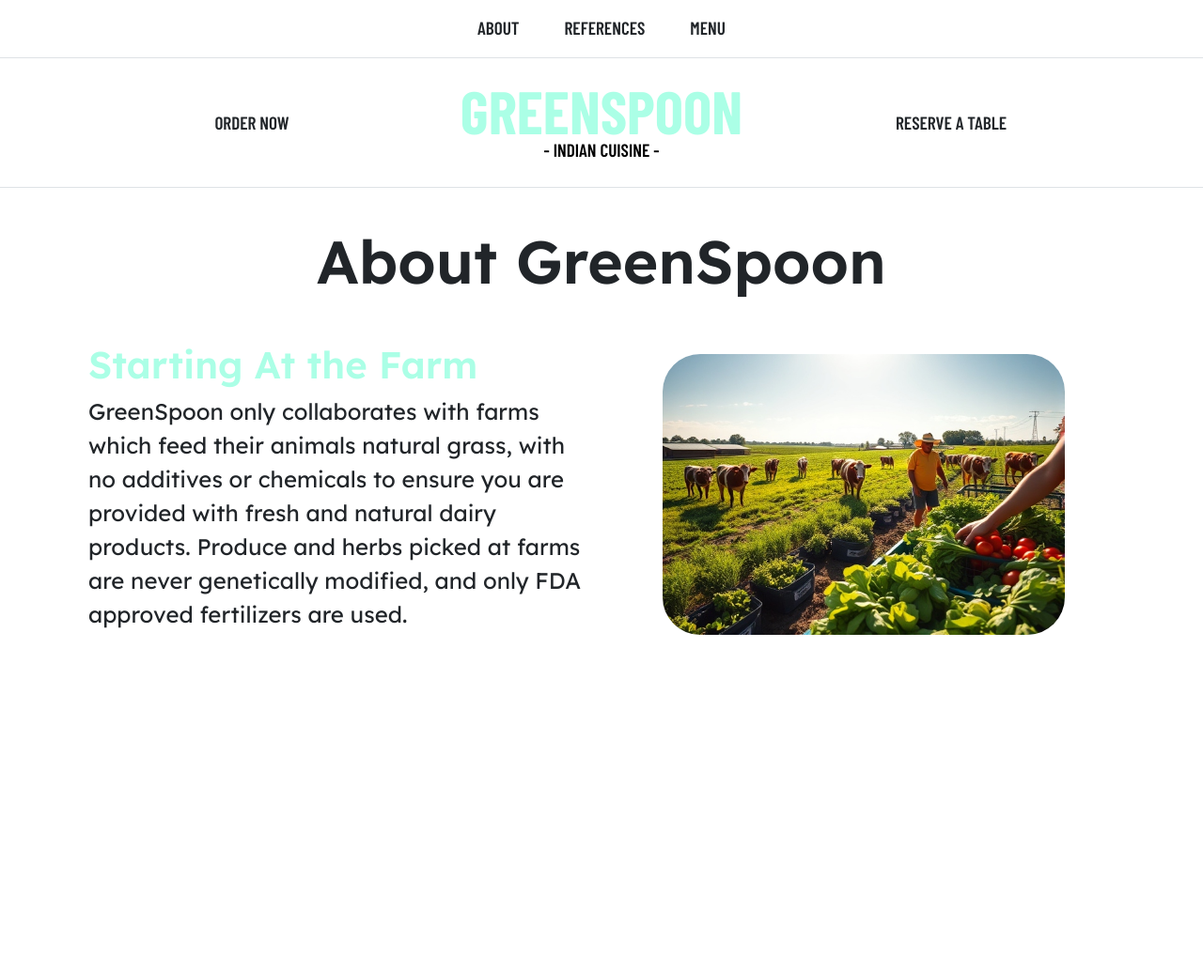
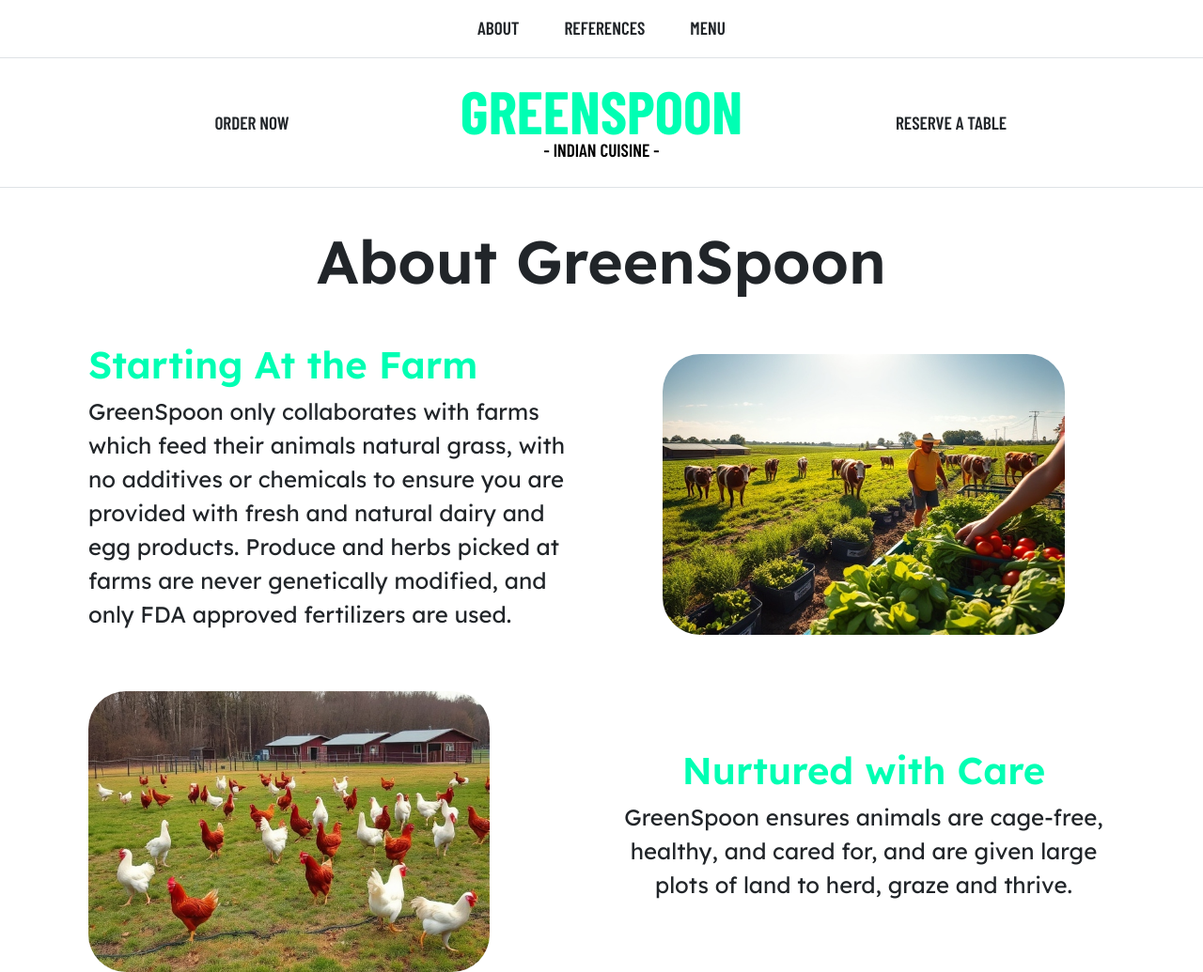
Before and after one commit to Pattuv/GreenSpoonCafe, a plain HTML site: page about.html in a window 1280 px wide. Shown: the whole page at 94% size. Before the commit the page ends 800 px from the top, so only its background shows below. Drawn offline with nearby package versions, Linux system fonts and the light colour scheme; a web font is replaced by a local one.

Commit message:
making more changes

```diff
--- a/about.html
+++ b/about.html
@@ -22,7 +22,7 @@
       rel="stylesheet"
     />
     <link rel="stylesheet" href="style.css" />
-    <link rel="icon" type="image/png" href="assets/favicon.png" />
+    <link rel="icon" type="image/png" href="assets/emblem.png" />
   </head>
   <body>
     <nav
@@ -86,14 +86,14 @@
           <p class="fs-4 fade-in">
             GreenSpoon only collaborates with farms which feed their animals
             natural grass, with no additives or chemicals to ensure you are
-            provided with fresh and natural dairy products. Produce and herbs
-            picked at farms are never genetically modified, and only FDA
+            provided with fresh and natural dairy and egg products. Produce and
+            herbs picked at farms are never genetically modified, and only FDA
             approved fertilizers are used.
           </p>
         </div>
         <div class="col-md-6 text-center fade-in">
           <img
-            src="assets/farm.jpg"
+            src="assets/about/farm.jpg"
             alt="Farm Image"
             class="img-fluid rounded"
             style="max-width: 80%; height: auto"
@@ -101,5 +101,25 @@
         </div>
       </div>
     </div>
+
+    <div class="container mt-5 first">
+      <div class="row align-items-center">
+        <div class="col-md-6 text-center text-md-start fade-in">
+          <img
+            src="assets/about/chickenfarm.jpg"
+            alt="Farm Image"
+            class="img-fluid rounded"
+            style="max-width: 80%; height: auto"
+          />
+        </div>
+        <div class="col-md-6 text-center fade-in">
+          <h2 class="display-6 title2">Nurtured with Care</h2>
+          <p class="fs-4">
+            GreenSpoon ensures animals are cage-free, healthy, and cared for,
+            and are given large plots of land to herd, graze and thrive.
+          </p>
+        </div>
+      </div>
+    </div>
   </body>
 </html>
--- a/style.css
+++ b/style.css
@@ -35,7 +35,7 @@ body {
 .title {
   font-size: 4rem;
   font-weight: 700;
-  color: #abffe6;
+  color: #00ffb3;
   text-transform: uppercase;
   margin-bottom: -20px;
 }
@@ -52,7 +52,7 @@ body {
 }
 
 .title2 {
-  color: #abffe6;
+  color: #00ffb3;
   font-weight: 600;
 }
 
@@ -66,7 +66,7 @@ body {
 }
 
 .nav-link:hover {
-  color: #abffe6;
+  color: #00ffb3;
 }
 
 .navbar-nav {
@@ -80,14 +80,14 @@ body {
 .sectiondiv {
   margin-top: 50px;
   margin-bottom: 50px;
-  background-color: #abffe6;
+  background-color: #00ffb3;
   text-align: center;
   border-radius: 40px;
 }
 
 .border-div {
-  border-top: 2px solid #abffe6; /* Top border */
-  border-bottom: 2px solid #abffe6; /* Bottom border */
+  border-top: 2px solid #00ffb3; /* Top border */
+  border-bottom: 2px solid #00ffb3; /* Bottom border */
   padding: 20px; /* Optional: Adds padding inside the div */
   margin-bottom: 50px;
 }
@@ -136,14 +136,14 @@ body {
   height: 75px;
   font-size: 25px;
   text-align: center;
-  background-color: #abffe6;
+  background-color: #00ffb3;
   border: none;
   color: black;
   transition: transform 0.3s ease, box-shadow 0.3s ease; /* Smooth transition on hover */
 }
 
 .btn-brand:hover {
-  background-color: #abffe6;
+  background-color: #00ffb3;
   border: none;
   color: black;
   transform: translateY(-5px); /* Slight elevation on hover */
```
Also changed, not shown: index.html (+4 -4 lines), assets/about/chickenfarm.jpg (added), assets/about/farm.jpg (renamed from assets/farm.jpg), assets/emblem.png.
